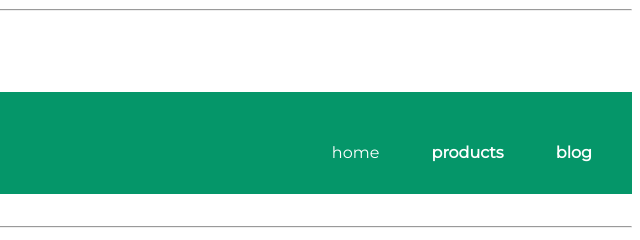
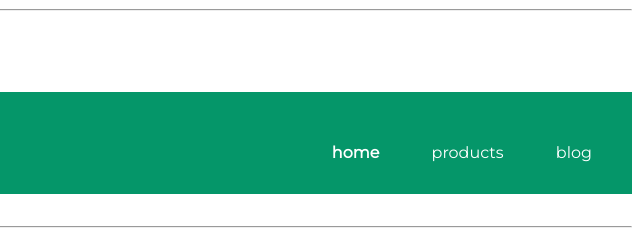
Before and after one commit to hiteshbachani/lesson-3-html-css, a plain HTML site: page index.html in a window 1280 px wide. Shown: the part 1220-1460 px from the top of the page, 640-1280 px from the left. Drawn offline with Linux system fonts and the light colour scheme.

Commit message:
style navpills
fix css of navpills

```diff
--- a/index.html
+++ b/index.html
@@ -75,15 +75,15 @@
        <div class="nav-brand">iambrand</div>
        <ul class="list-non-bullet nav-pills">
            <li class="list-item-inline" >
-               <a class="link" href="/">home</a>
+               <a class="link link-active" href="/">home</a>
            </li>
 
            <li class="list-item-inline">
-               <a class="link link-active"href="/">products</a>
+               <a class="link"href="/">products</a>
            </li>
 
            <li class="list-item-inline">
-               <a class="link link-active"href="/">blog</a>
+               <a class="link"href="/">blog</a>
            </li>
        </ul>
    </nav>
```
